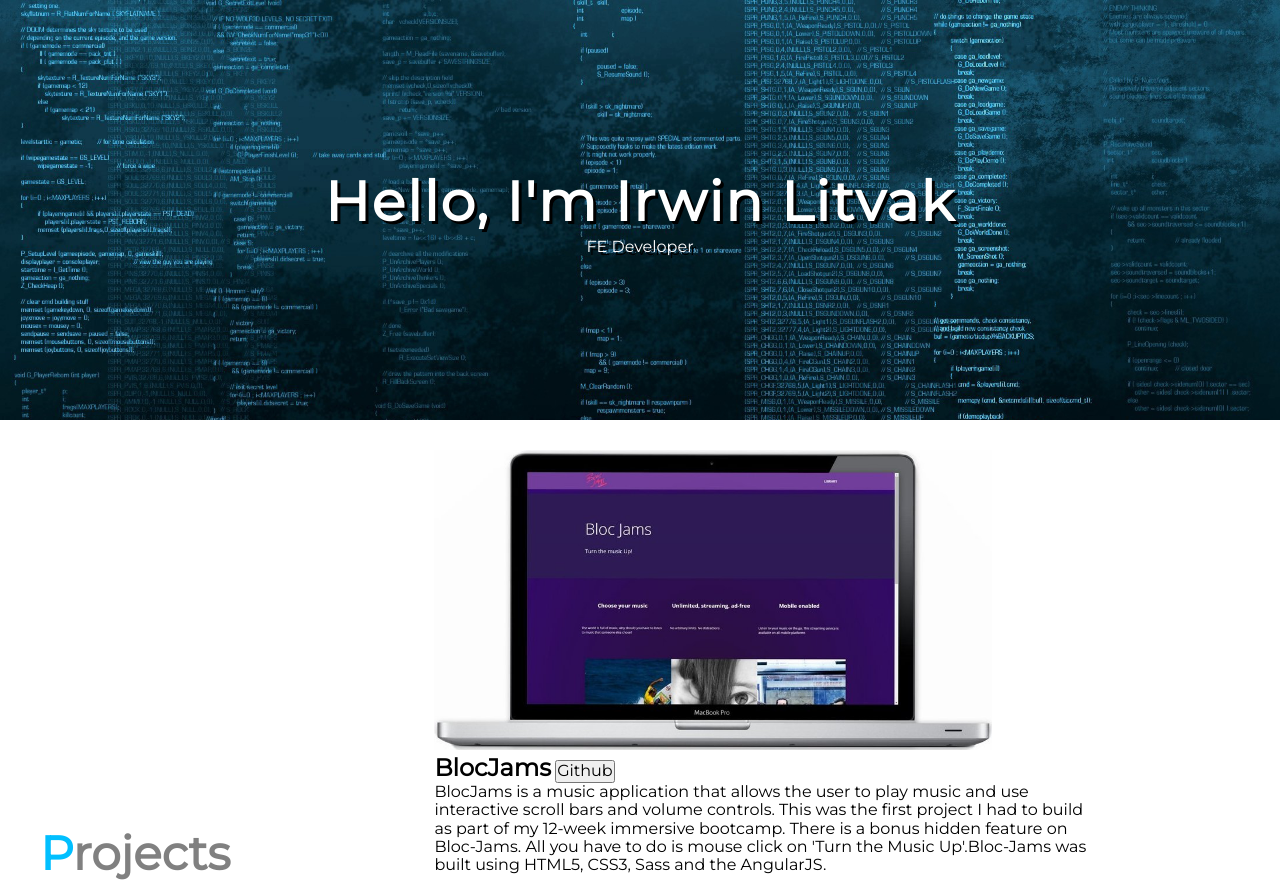
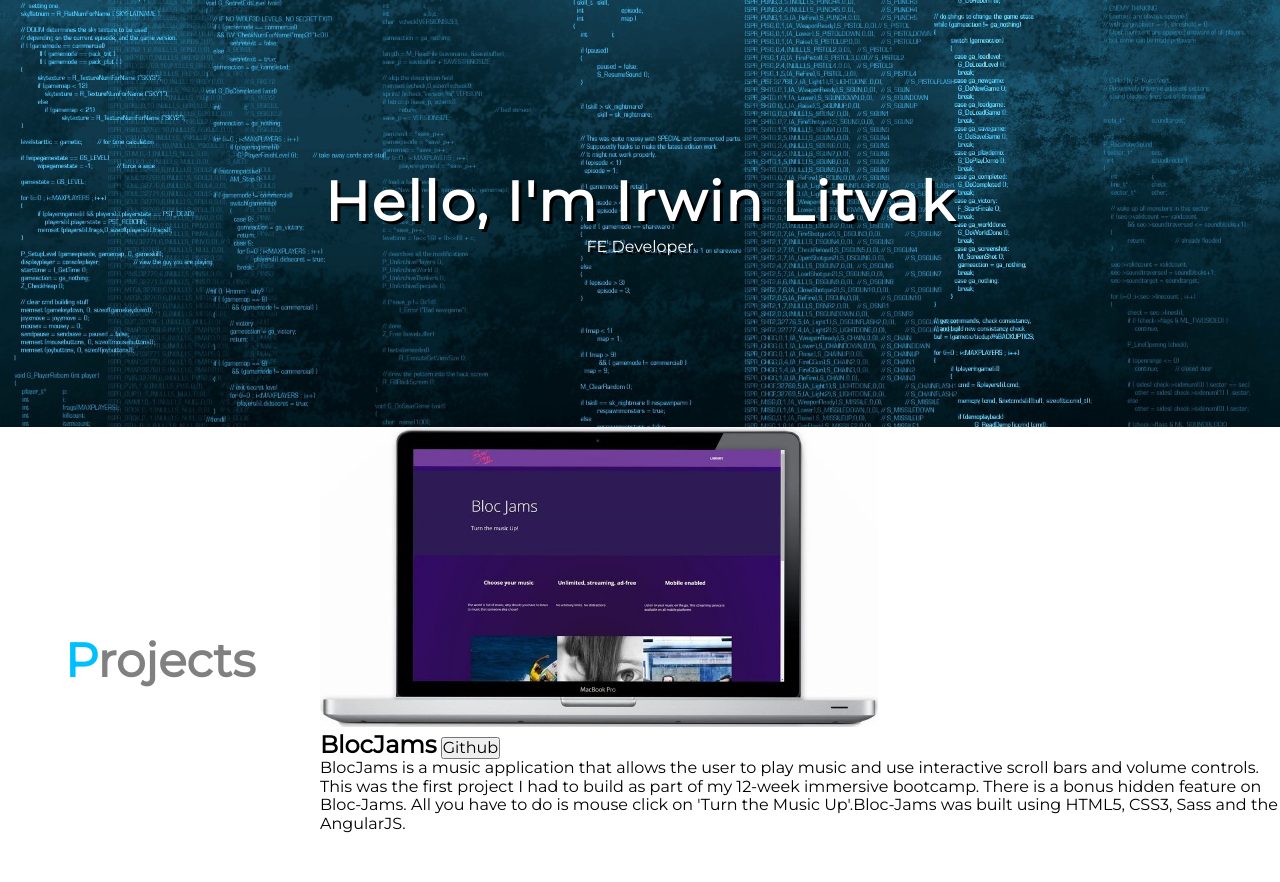
Before and after one commit to ilitvak/ilitvak.github.io, a PHP site: page / in a window 1280 px wide. After the commit the page ends 833 px from the top, so only its background shows below. Run offline with PHP 8.4, Linux system fonts and the light colour scheme; some libraries are stand-ins or nearby versions.

Commit message:
made css changes to styling of section area for projects

```diff
--- a/index.html
+++ b/index.html
@@ -21,11 +21,9 @@
         </header>
 
         <section class="projects-section-container">
-            <div class="projects-title-box">
-                <h2>Projects</h2>
-            </div>
+            <h1>Projects</h1>
 
-            <div class="project-table">
+            <div class="project-container">
                 <div class="bloc-box-container">
                     <a href="#" target="_blank">
                         <img class="bloc" src="assets/bloc-jams.jpg" alt="bloc-image" >
--- a/stylesheets/style.css
+++ b/stylesheets/style.css
@@ -13,20 +13,19 @@ body, html {
 
 #bg {
     width: 100%;
-    height: 420px;
     background-image: url(../assets/bg.jpeg);
     background-size: 100%;
     background-repeat: no-repeat;
 }
 
 .intro {
+    padding: 170px 0;
     height: 100%;
     text-align: center;
 }
 
 .intro h1 {
     margin: 0;
-    padding-top: 170px;
     font-weight: bold;
     font-size: 55px;
     color: #fff;
@@ -48,28 +47,29 @@ body, html {
 /* projects title container */
 
 .projects-section-container {
-    width: 100%;
-    padding-top: 30px;
+    position: relative;
+    padding-left: 25%;
 }
 
-.projects-title-box h2::first-letter {
+.projects-section-container h1::first-letter {
     color: #00bfff;
 }
 
-.projects-title-box h2 {
+.projects-section-container h1 {
+    position: absolute;
+    width: 25%;
+    top: 50%;
+    left: 0;
+    transform: translateY(-50%);
     font-size: 47px;
+    text-align: center;
     color: grey;
 }
 
-.projects-title-box {
-    display: inline-block;
-    margin-left: 40px;
-    padding: 200px 200px 0 0;
-}
 
-.project-table {
-    display: inline-block;
-    width: 660px;
+
+
+.project-container {
 }
 
 /* end of projects title container */
@@ -78,7 +78,6 @@ body, html {
 /* section for projects */
 
 .bloc-box-container {
-    display: inline-block;
 }
 
 .bloc {
```
